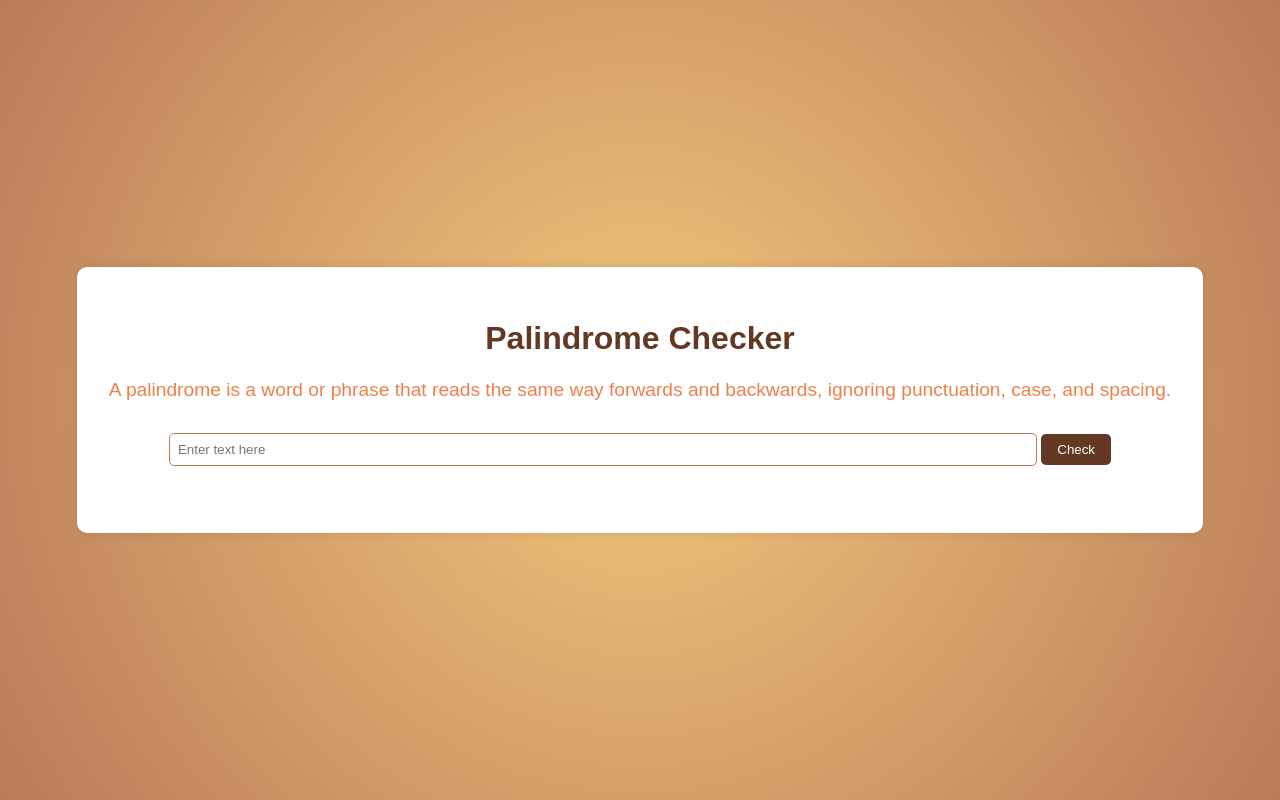
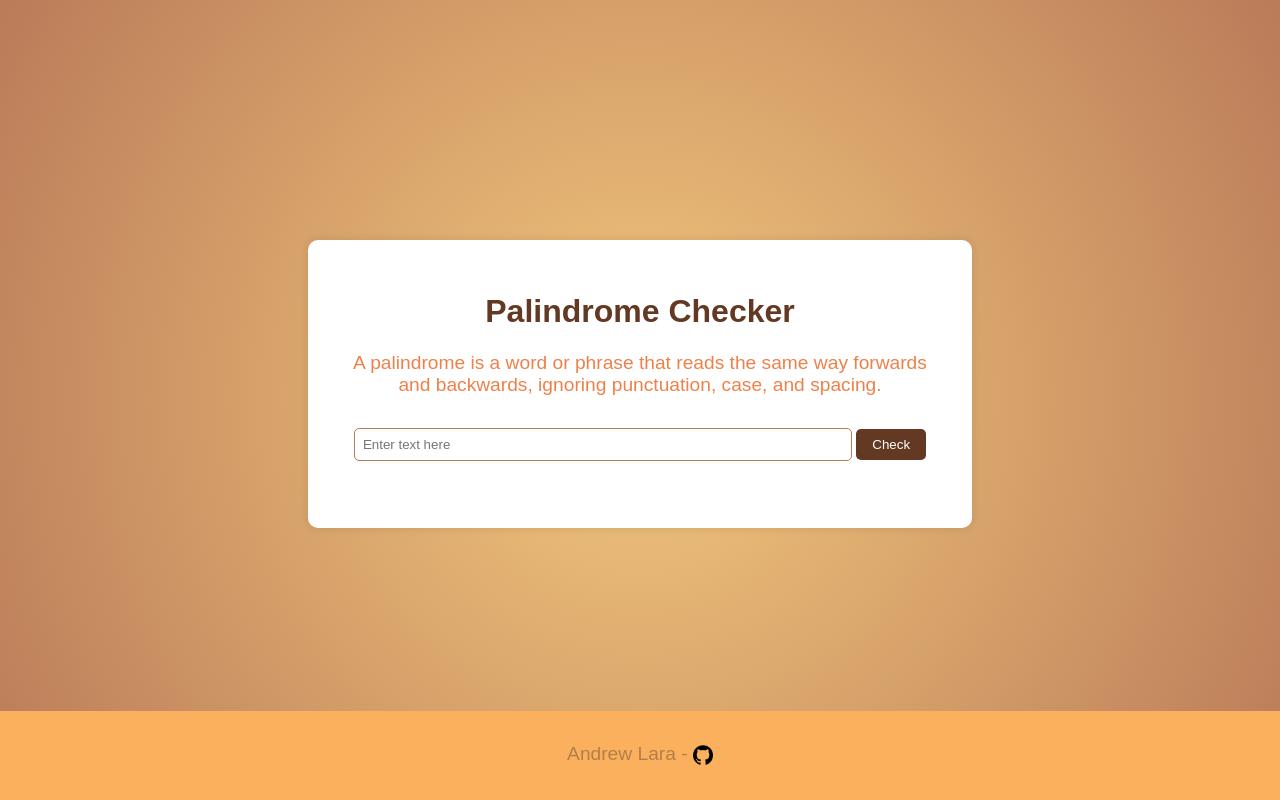
Before and after one commit to laraandrew/fcc-palindrome-checker, a plain HTML site: page index.html in a window 1280 px wide. Drawn offline with Linux system fonts and the light colour scheme.

Commit message:
added github link, footer and improved generator

```diff
--- a/index.html
+++ b/index.html
@@ -16,6 +16,13 @@
         <p id="result"></p>
         <p id="generated-palindromes"></p>
     </div>
+    <footer>
+        <p>Andrew Lara -
+            <a href="https://github.com/laraandrew" target="_blank">
+                <img src="github-logo.ico" alt="GitHub" class="github-logo">
+            </a>
+        </p>
+    </footer>
     <script src="script.js"></script>
 </body>
 </html>
--- a/script.js
+++ b/script.js
@@ -52,7 +52,7 @@ function checkPalindrome() {
 
     // Generate and display random palindromes
     const randomPalindromes = generatePalindromes();
-    generatedElement.textContent = `Random Palindromes: ${randomPalindromes.join(', ')}`;
+    generatedElement.innerHTML = `Random Palindromes:<br>${randomPalindromes.join('<br>')}`;
 }
 
 // Add event listener to the check button
--- a/styles.css
+++ b/styles.css
@@ -4,6 +4,11 @@
     --color3: #ba7b59;
     --color4: #633923;
     --color5: #ee814a;
+    --dark-color1: #b28e5b;
+    --dark-color2: #b27f4b;
+    --dark-color3: #8a5e44;
+    --dark-color4: #4a2a1b;
+    --dark-color5: #b35936;
     --black: #000000;
     --white: #ffffff;
 }
@@ -16,6 +21,7 @@ body {
     align-items: center;
     height: 100vh;
     margin: 0;
+    flex-direction: column;
 }
 
 .container {
@@ -24,6 +30,8 @@ body {
     border-radius: 10px;
     box-shadow: 0 0 10px rgba(0, 0, 0, 0.1);
     text-align: center;
+    margin-bottom: 2rem;
+    max-width: 75vh;
 }
 
 h1 {
@@ -59,5 +67,43 @@ button:hover {
 p {
     margin-top: 1rem;
     font-size: 1.2rem;
-    color: var(--color2);
+    color: var(--dark-color2);
 }
+
+#result {
+    color: var(--dark-color3);
+}
+
+#generated-palindromes {
+    color: var(--dark-color4);
+}
+
+footer {
+    background-color: var(--color2);
+    color: var(--color4);
+    width: 100%;
+    text-align: center;
+    padding: 1rem 0;
+    position: fixed;
+    bottom: 0;
+}
+
+footer a {
+    color: var(--color4);
+    text-decoration: none;
+}
+
+footer a:hover {
+    text-decoration: underline;
+}
+
+.github-logo {
+    width: 20px;
+    height: 20px;
+    vertical-align: middle;
+    transition: transform 0.3s;
+}
+
+.github-logo:hover {
+    transform: scale(1.2);
+}
```
Also changed, not shown: github-logo.ico (added).
